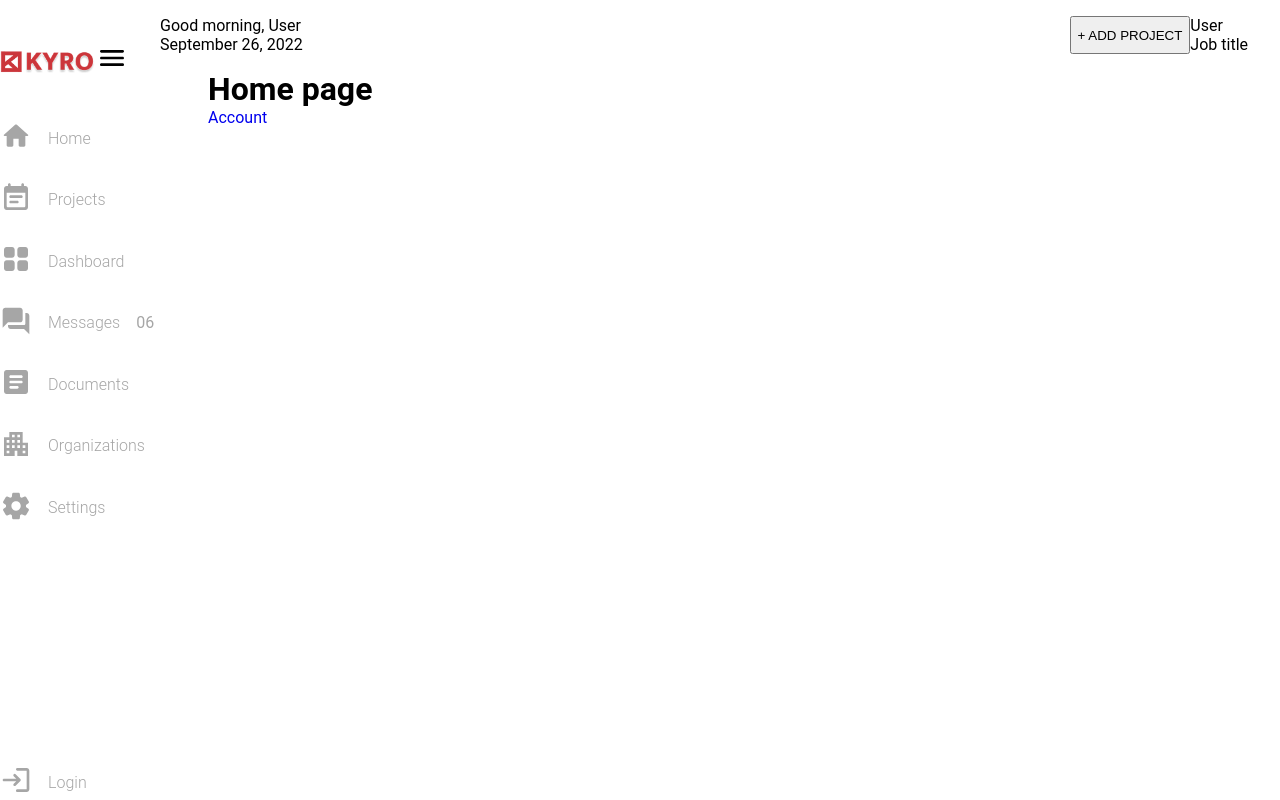
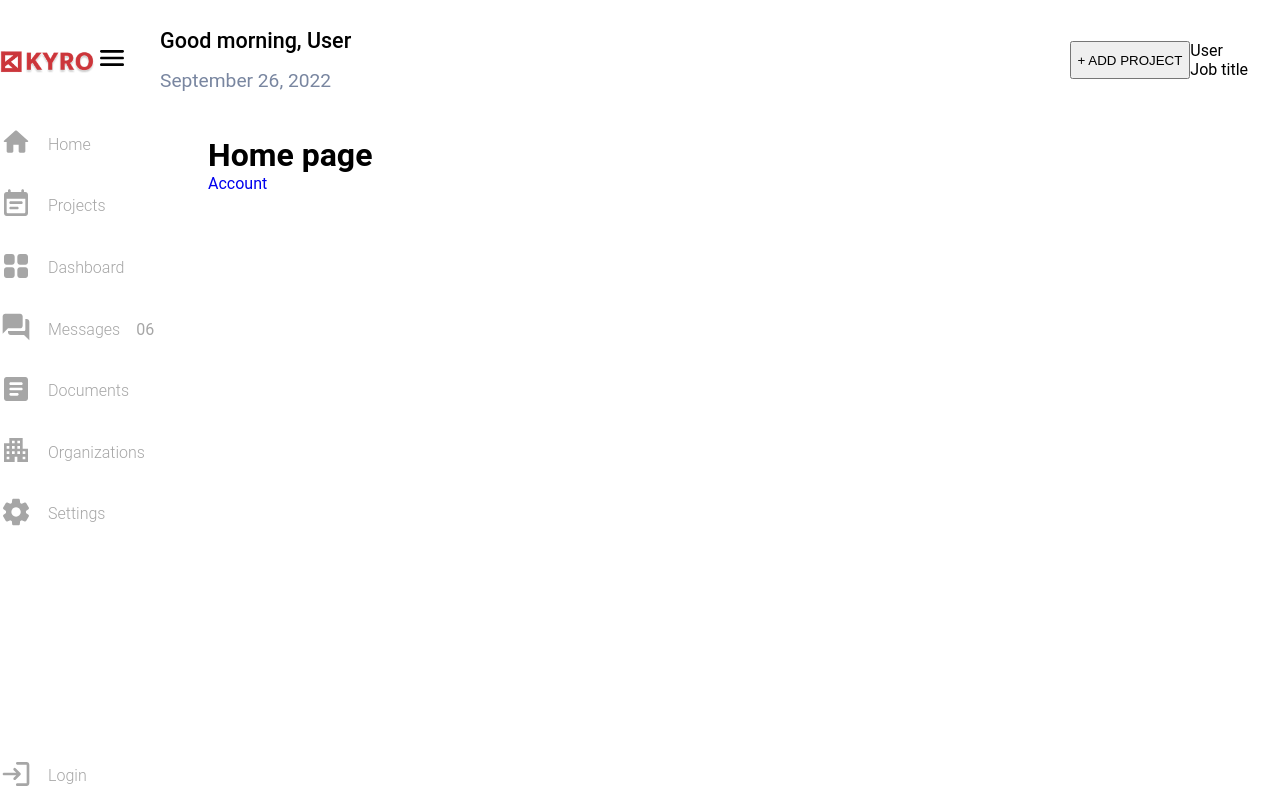
Before and after one commit to shahul01/kriyators-form-demo, a Next.js app in the folder frontend/: page / in a window 1280 px wide. Built offline with nearby package versions, Linux system fonts and the light colour scheme; no server answers.

Commit message:
style:fe: styled left portion of Topbar

```diff
--- a/frontend/components/Layout/Layout.module.css
+++ b/frontend/components/Layout/Layout.module.css
@@ -5,7 +5,7 @@
 }
 
 .main {
-  margin: 1rem 2rem;
+  margin: 0rem 2rem;
   width: 100%;
 }
 
--- a/frontend/components/Topbar/Topbar.module.css
+++ b/frontend/components/Topbar/Topbar.module.css
@@ -1,7 +1,28 @@
 .topbar-container {
   display: flex;
   justify-content: space-between;
+  align-items: center;
+  height: var(--top-bar-height);
   width: 100%;
+}
+
+.greet-today {
+  display: flex;
+  flex-direction: column;
+  justify-content: space-between;
+  align-items: flex-start;
+  height: 4rem;
+}
+
+.greet-today > .name {
+  font-size: 1.345rem;
+  font-weight: 500;
+}
+
+.greet-today > .date {
+  font-size: 1.2rem;
+  font-weight: 400;
+  color: hsl(219, 17%, 55%);
 }
 
 .btn-dropdown-container {
--- a/frontend/components/Topbar/Topbar.tsx
+++ b/frontend/components/Topbar/Topbar.tsx
@@ -20,8 +20,8 @@ const Topbar: FC<ITopbarProps> = (props) => {
   return (
     <div className={styles['topbar-container']}>
       <div className={styles['greet-today']}>
-        <p>Good morning, {userData?.firstName || 'User'}</p>
-        <p>{today}</p>
+        <h2 className={styles['name']}>Good morning, {userData?.firstName || 'User'}</h2>
+        <p className={styles['date']}>{today}</p>
       </div>
       <div className={styles['btn-dropdown-container']}>
         <button onClick={() => handleAddProject(userData?.userName)}>+ ADD PROJECT</button>
--- a/frontend/features/Sidebar/Links/Links.module.css
+++ b/frontend/features/Sidebar/Links/Links.module.css
@@ -3,7 +3,7 @@
   flex-direction: column;
   justify-content: center;
   align-items: flex-start;
-  gap: 1.6rem;
+  gap: 0.8rem;
 }
 
 h2.name {
--- a/frontend/styles/globals.css
+++ b/frontend/styles/globals.css
@@ -35,6 +35,7 @@ a:visited {
   justify-content: flex-start;
   align-items: center;
   gap: 1rem;
+  padding: 0.4rem 0;
   width: 100%;
   color: hsl(0, 0%, 65%);
   cursor: pointer;
```
Also changed, not shown: 1 other file (tests, documents, lock files or other folders).
